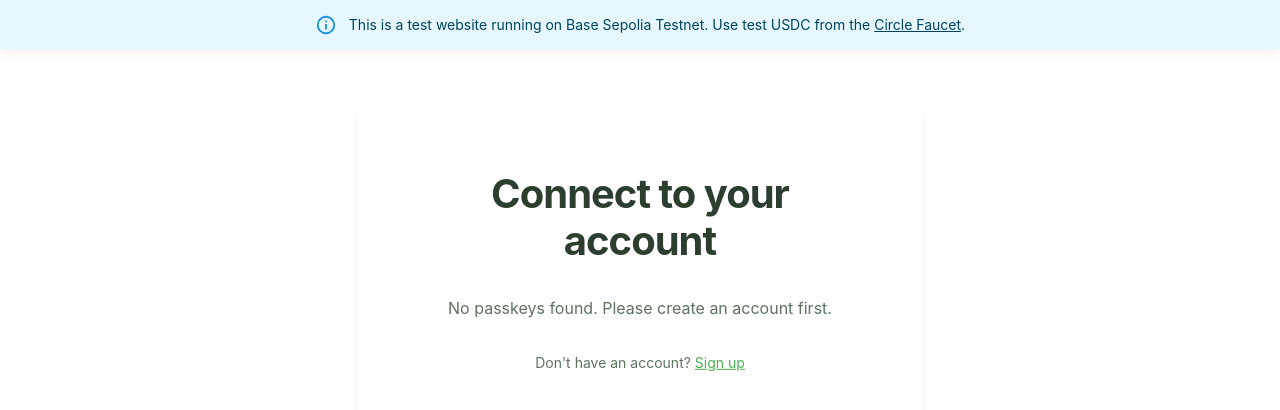
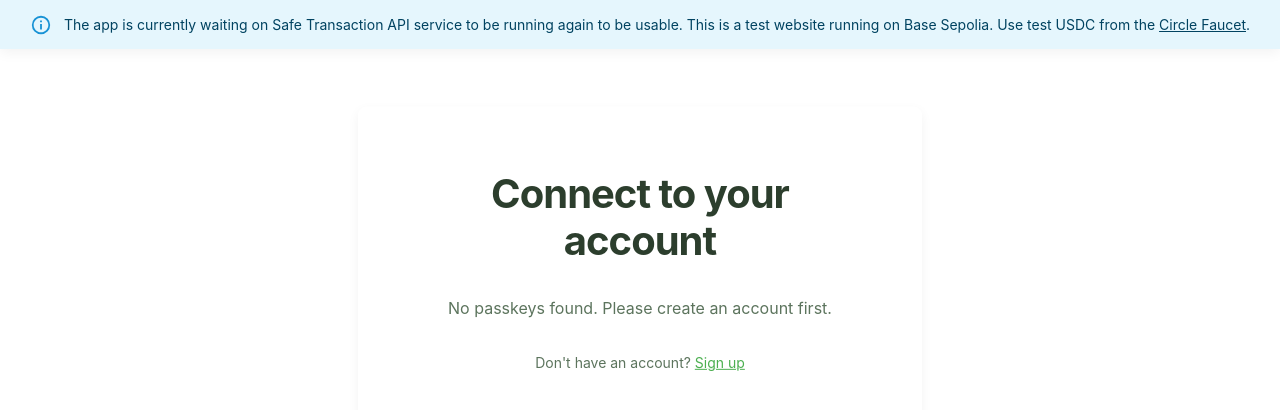
Before and after one commit to valens-carpentier/demeter, a Next.js app: page / in a window 1280 px wide. Shown: the top 410 px of the page. Built offline with nearby package versions, Linux system fonts and the light colour scheme.

Commit message:
fix: update banner after safe tx service paused

```diff
--- a/components/TestNetworkBanner.tsx
+++ b/components/TestNetworkBanner.tsx
@@ -18,7 +18,7 @@ export default function TestNetworkBanner() {
         alignItems: 'center'
       }}
     >
-      This is a test website running on Base Sepolia Testnet. Use test USDC from the{' '}
+      The app is currently waiting on Safe Transaction API service to be running again to be usable. This is a test website running on Base Sepolia. Use test USDC from the{' '}
       <Link
         href="https://faucet.circle.com/"
         target="_blank"
```
